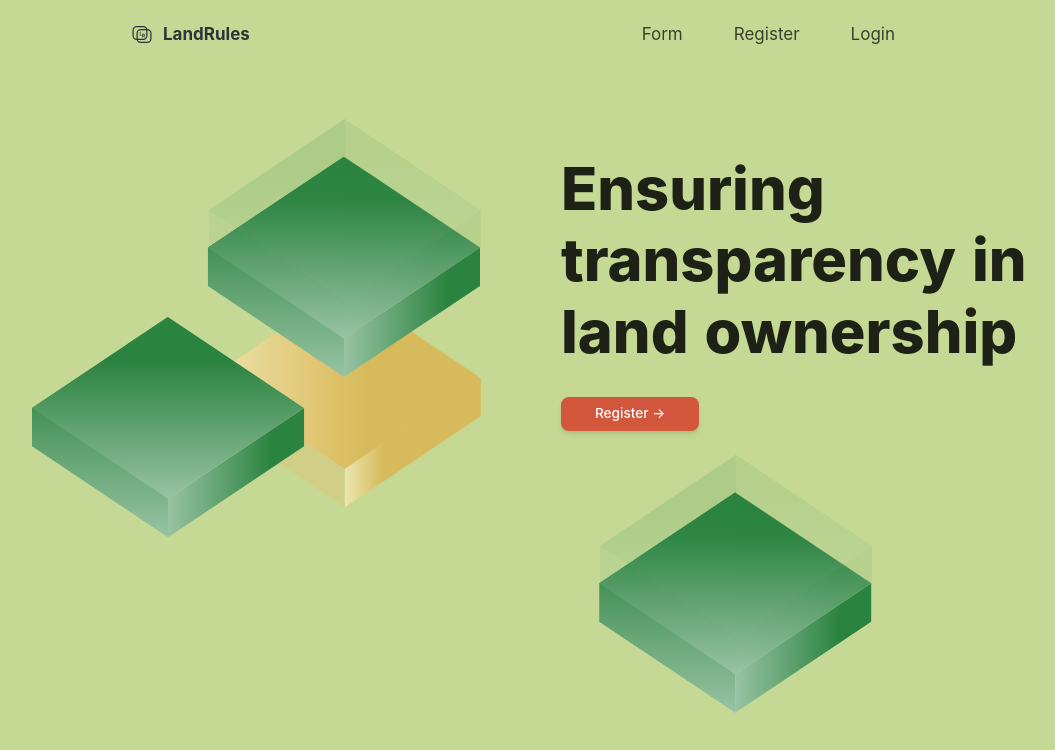
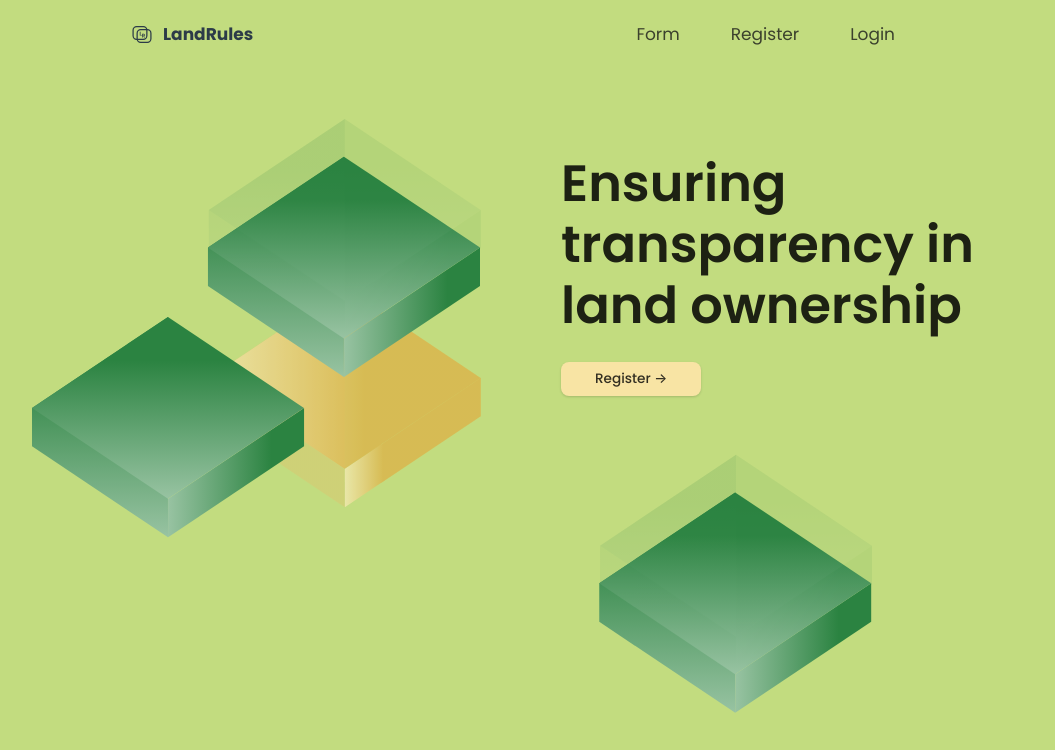
Before and after one commit to timg512372/landrules, a React (Create React App) app in the folder landrules-react/: page / in a window 1280 px wide. Shown: the top 750 px of the page, without its empty margins (128-1183 px from the left). Built offline with nearby package versions, Linux system fonts and the light colour scheme.

Commit message:
Bring back da poppins font. v sexy
Signed-off-by: Vihan <vihan+github@vihan.org>

```diff
--- a/landrules-react/public/index.html
+++ b/landrules-react/public/index.html
@@ -11,6 +11,9 @@
         <link rel="manifest" href="/site.webmanifest" />
         <link rel="mask-icon" href="/safari-pinned-tab.svg" color="#5bbad5" />
         <meta name="msapplication-TileColor" content="#da532c" />
+
+        <link rel="preconnect" href="https://fonts.gstatic.com">
+        <link href="https://fonts.googleapis.com/css2?family=Poppins:wght@400;500;600;700;800&display=swap" rel="stylesheet">
 
         <title>LandRules</title>
     </head>
--- a/landrules-react/src/App.scss
+++ b/landrules-react/src/App.scss
@@ -1,14 +1,14 @@
 // Heck ant designs css all my homies have a strong distaste for ant designs css
 $page-width: 800px;
 
-$primary-300: #C5D995; // Background color
+$primary-300: #c2dc7f; // Background color
 $primary-500: #8A9868;
 $primary-600: #727E56; // Darker background
 $primary-700: #5B7044;
 $primary-800: #3B412D;
-$primary-900: #2F3237;
+$primary-900: #2c3b48;
 
-$secondary-500: #D2573D;
+$secondary-500: #f8e4a4;
 
 @import "./styles/index.scss";
 @import "./styles/Layout.scss";
--- a/landrules-react/src/index.css
+++ b/landrules-react/src/index.css
@@ -1,14 +1,3 @@
-@import url('https://fonts.googleapis.com/css?family=Poppins:wght@200..900');
-
-body {
-  margin: 0;
-  font-family: 'Poppins' -apple-system, BlinkMacSystemFont, 'Segoe UI', 'Roboto', 'Oxygen',
-    'Ubuntu', 'Cantarell', 'Fira Sans', 'Droid Sans', 'Helvetica Neue',
-    sans-serif;
-  -webkit-font-smoothing: antialiased;
-  -moz-osx-font-smoothing: grayscale;
-}
-
 code {
   font-family: source-code-pro, Menlo, Monaco, Consolas, 'Courier New',
     monospace;
--- a/landrules-react/src/index.js
+++ b/landrules-react/src/index.js
@@ -1,10 +1,11 @@
 import React from "react";
 import ReactDOM from "react-dom";
-import "./index.css";
 import "leaflet/dist/leaflet.css";
 
 import App from "./App";
 import reportWebVitals from "./reportWebVitals";
+
+import "./index.css";
 
 ReactDOM.render(
   <React.StrictMode>
--- a/landrules-react/src/styles/Button.scss
+++ b/landrules-react/src/styles/Button.scss
@@ -3,13 +3,13 @@
 
     &.button--secondary {
         background: $secondary-500;
-        color: white;
+        color: rgba(0, 0, 0, 0.8);
         font-weight: 500;
         padding: 8px 2rem;
         font-size: 0.8rem;
         line-height: 1.3;
         border-radius: 8px;
-        box-shadow: rgba(0, 0, 0, 0) 0px 0px 0px 0px, rgba(0, 0, 0, 0) 0px 0px 0px 0px, rgba(0, 0, 0, 0.1) 0px 4px 6px -1px, rgba(0, 0, 0, 0.06) 0px 2px 4px -1px;;
+        box-shadow: rgba(0, 0, 0, 0) 0px 0px 0px 0px, rgba(0, 0, 0, 0) 0px 0px 0px 0px, rgba(0, 0, 0, 0.1) 0px 1px 3px 0px, rgba(0, 0, 0, 0.06) 0px 1px 2px 0px;
 
         transition: 0.2s ease transform;
         transform: none;
--- a/landrules-react/src/styles/index.scss
+++ b/landrules-react/src/styles/index.scss
@@ -1,4 +1,10 @@
 html, body {
     font-size: 17px;
     background: $primary-300;
+    font-family: 'Poppins', -apple-system, BlinkMacSystemFont, 'Segoe UI', 'Roboto', 'Oxygen',
+        'Ubuntu', 'Cantarell', 'Fira Sans', 'Droid Sans', 'Helvetica Neue',
+        sans-serif;
+    -webkit-font-smoothing: antialiased;
+    -moz-osx-font-smoothing: grayscale;
+    margin: 0;
 }
--- a/landrules-react/src/styles/pages/Home.scss
+++ b/landrules-react/src/styles/pages/Home.scss
@@ -19,9 +19,9 @@
       h1 {
         display: block;
         width: 100%;
-        font-size: 3.5rem;
+        font-size: 3rem;
         line-height: 1.2;
-        font-weight: 800;
+        font-weight: 600;
       }
     }
   }
```
